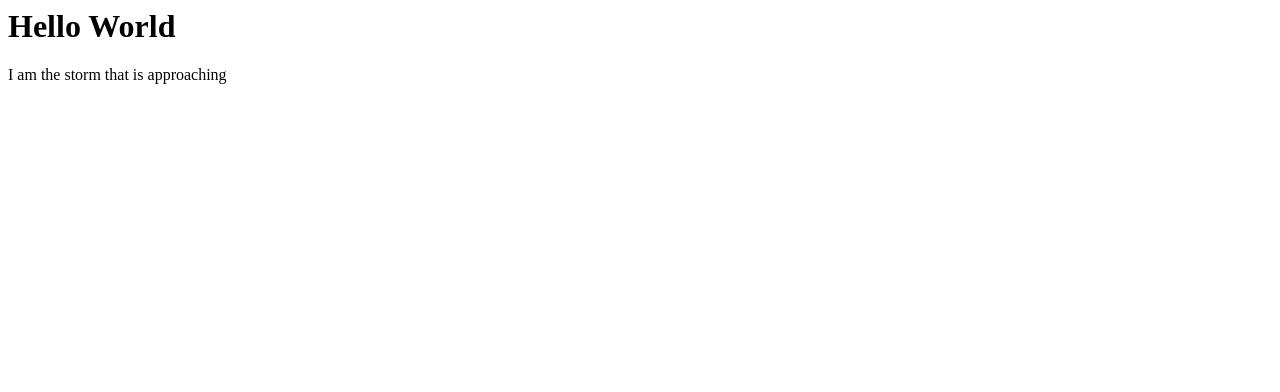
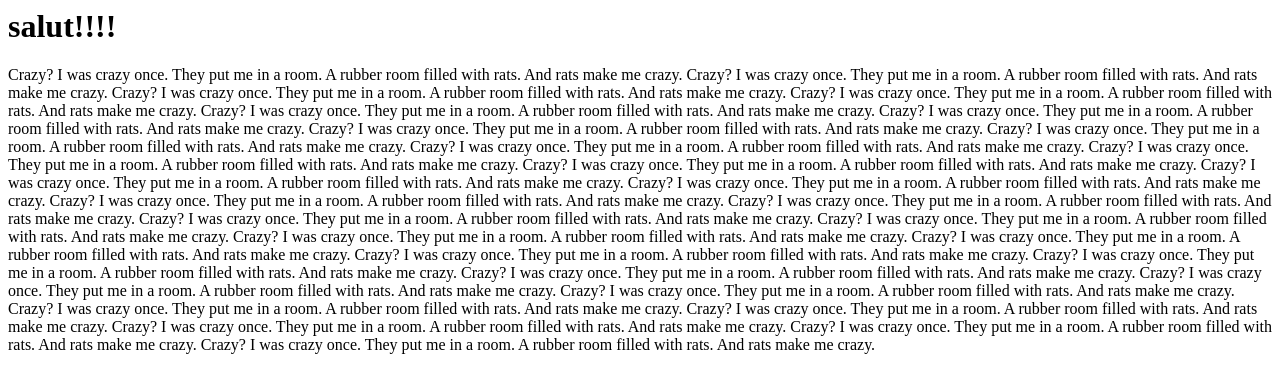
Before and after one commit to Bouhtade/helloworld, a plain HTML site: page index.html in a window 1280 px wide. Drawn offline with Linux system fonts and the light colour scheme.

Commit message:
Ajout farfelu

```diff
--- a/index.html
+++ b/index.html
@@ -1,2 +1,31 @@
-<h1>Hello World</h1>
-<p>I am the storm that is approaching</p>
+<h1>salut!!!!</h1>
+<p>Crazy? I was crazy once. They put me in a room. A rubber room filled with rats. And rats make me crazy.
+    Crazy? I was crazy once. They put me in a room. A rubber room filled with rats. And rats make me crazy.
+    Crazy? I was crazy once. They put me in a room. A rubber room filled with rats. And rats make me crazy.
+    Crazy? I was crazy once. They put me in a room. A rubber room filled with rats. And rats make me crazy.
+    Crazy? I was crazy once. They put me in a room. A rubber room filled with rats. And rats make me crazy.
+    Crazy? I was crazy once. They put me in a room. A rubber room filled with rats. And rats make me crazy.
+    Crazy? I was crazy once. They put me in a room. A rubber room filled with rats. And rats make me crazy.
+    Crazy? I was crazy once. They put me in a room. A rubber room filled with rats. And rats make me crazy.
+    Crazy? I was crazy once. They put me in a room. A rubber room filled with rats. And rats make me crazy.
+    Crazy? I was crazy once. They put me in a room. A rubber room filled with rats. And rats make me crazy.
+    Crazy? I was crazy once. They put me in a room. A rubber room filled with rats. And rats make me crazy.
+    Crazy? I was crazy once. They put me in a room. A rubber room filled with rats. And rats make me crazy.
+    Crazy? I was crazy once. They put me in a room. A rubber room filled with rats. And rats make me crazy.
+    Crazy? I was crazy once. They put me in a room. A rubber room filled with rats. And rats make me crazy.
+    Crazy? I was crazy once. They put me in a room. A rubber room filled with rats. And rats make me crazy.
+    Crazy? I was crazy once. They put me in a room. A rubber room filled with rats. And rats make me crazy.
+    Crazy? I was crazy once. They put me in a room. A rubber room filled with rats. And rats make me crazy.
+    Crazy? I was crazy once. They put me in a room. A rubber room filled with rats. And rats make me crazy.
+    Crazy? I was crazy once. They put me in a room. A rubber room filled with rats. And rats make me crazy.
+    Crazy? I was crazy once. They put me in a room. A rubber room filled with rats. And rats make me crazy.
+    Crazy? I was crazy once. They put me in a room. A rubber room filled with rats. And rats make me crazy.
+    Crazy? I was crazy once. They put me in a room. A rubber room filled with rats. And rats make me crazy.
+    Crazy? I was crazy once. They put me in a room. A rubber room filled with rats. And rats make me crazy.
+    Crazy? I was crazy once. They put me in a room. A rubber room filled with rats. And rats make me crazy.
+    Crazy? I was crazy once. They put me in a room. A rubber room filled with rats. And rats make me crazy.
+    Crazy? I was crazy once. They put me in a room. A rubber room filled with rats. And rats make me crazy.
+    Crazy? I was crazy once. They put me in a room. A rubber room filled with rats. And rats make me crazy.
+    Crazy? I was crazy once. They put me in a room. A rubber room filled with rats. And rats make me crazy.
+    Crazy? I was crazy once. They put me in a room. A rubber room filled with rats. And rats make me crazy.
+</p>
```
